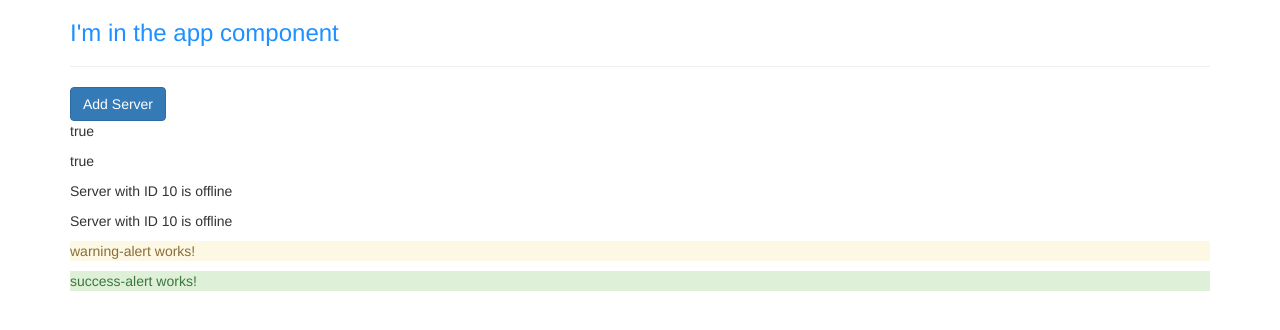
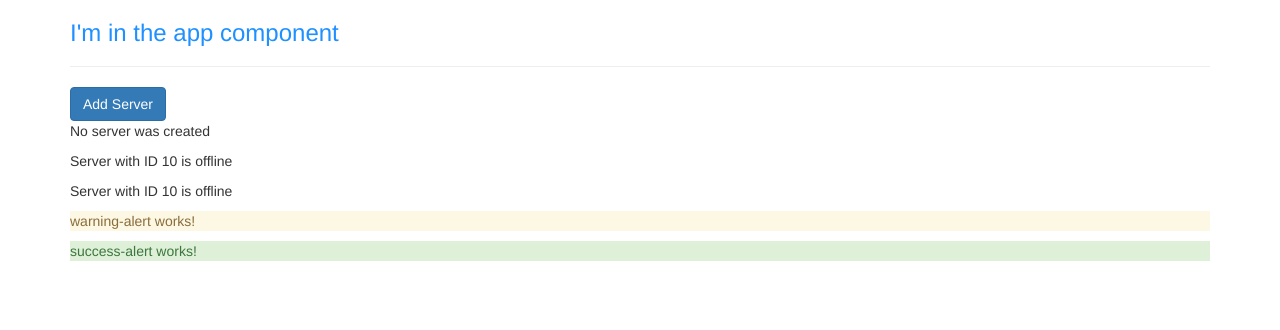
Before and after one commit to m3c0d3/angular-with-bootstrap-app, an Angular app: page / in a window 1280 px wide. Shown: the top 330 px of the page. Built offline with nearby package versions, Linux system fonts and the light colour scheme.

Commit message:
Event binding

```diff
--- a/src/app/servers/servers.component.html
+++ b/src/app/servers/servers.component.html
@@ -1,5 +1,7 @@
-<button class="btn btn-primary" [disabled]="!allowNewServer">Add Server</button>
-<p>{{allowNewServer}}</p>
-<p [innerText]="allowNewServer"></p>
+<button class="btn btn-primary"
+        [disabled]="!allowNewServer"
+        (click)="onCreateServer()">Add Server
+</button>
+<p>{{serverCreationStatus}}</p>
 <app-server></app-server>
 <app-server></app-server>
--- a/src/app/servers/servers.component.ts
+++ b/src/app/servers/servers.component.ts
@@ -12,6 +12,7 @@
 })
 export class ServersComponent implements OnInit {
   allowNewServer = false;
+  serverCreationStatus = 'No server was created';
 
   constructor() {
     setTimeout(() => {
@@ -22,4 +23,7 @@
   ngOnInit() {
   }
 
+  onCreateServer() {
+    this.serverCreationStatus = 'Server was created';
+  }
 }
```
